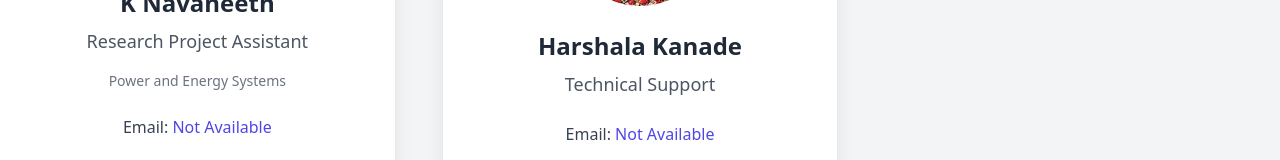
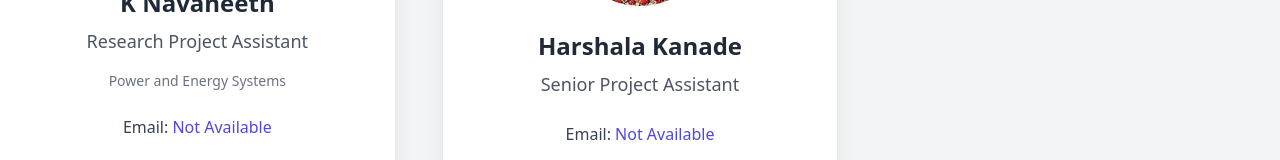
Before and after one commit to dudhwalekaran/power-system-lab, a Next.js app: page /staff in a window 1280 px wide. Shown: the part 451-611 px from the top of the page. Built offline with nearby package versions, Linux system fonts and the light colour scheme.

Commit message:
Update page.js

```diff
--- a/app/(sidebar)/staff/page.js
+++ b/app/(sidebar)/staff/page.js
@@ -14,7 +14,7 @@ const labMembers = [
   },
   {
     name: 'Harshala Kanade',
-    title: 'Technical Support',
+    title: 'Senior Project Assistant',
     bio: '',
     email: 'Not Available',
     image: '/staff/harshala.jpg', // Replace with actual path
```
